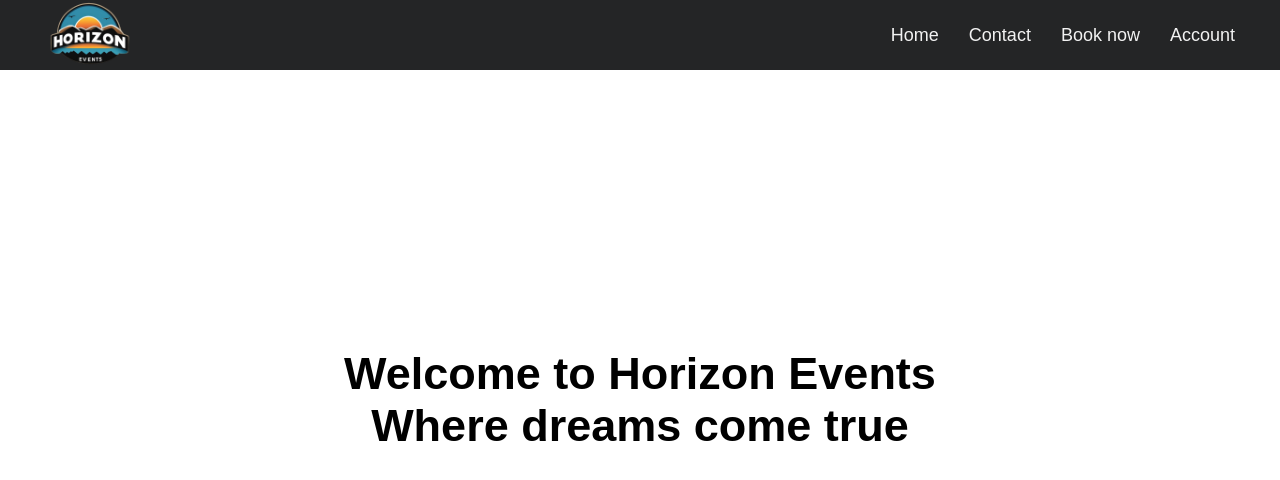
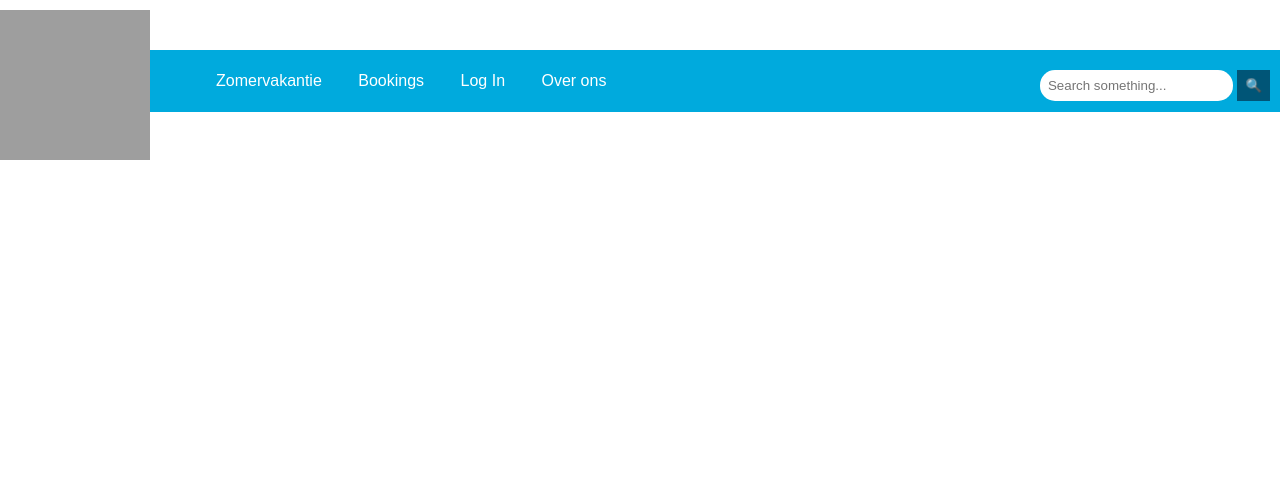
Before and after one commit to MorgueVC/travelagency, a PHP site: page / in a window 1280 px wide. Shown: the top 480 px of the page. Run offline with PHP 8.4, Linux system fonts and the light colour scheme; grey boxes are pictures that could not be loaded.

Commit message:
index.php
index.php

```diff
--- a/webapp2/html/CSS/style.css
+++ b/webapp2/html/CSS/style.css
@@ -1,276 +1,55 @@
-.horizon-logo {
-    height: 120px;
+body {
+  margin: 0;
+  font-family: Arial, sans-serif;
 }
-@import url('https://fonts.googleapis.com/css2?family=Poppins:wght@200;300;400;500;600;700&display=swap');
-*{
-  margin: 0;
-  padding: 0;
-  box-sizing: border-box;
-  font-family: 'Poppins', sans-serif;
+.Main-logo{
+  position: fixed;
+  top: 10px;
+  width: 150px;
+  height: 150px;
 }
-nav{
-  position: fixed;
-  z-index: 99;
-  width: 100%;
-
-  background: #242526;
-}
-nav .wrapper{
-  position: relative;
-  max-width: 1300px;
-  padding: 0px 30px;
-  height: 70px;
-  line-height: 70px;
-  margin: auto;
-  display: flex;
-  align-items: center;
-  justify-content: space-between;
-}
-.wrapper .logo a{
-  color: #f2f2f2;
-  font-size: 30px;
-  font-weight: 600;
-  text-decoration: none;
-}
-.wrapper .nav-links{
-  display: inline-flex;
-}
-.nav-links li{
-  list-style: none;
-}
-.nav-links li a{
-  color: #f2f2f2;
-  text-decoration: none;
-  font-size: 18px;
-  font-weight: 500;
-  padding: 9px 15px;
-  border-radius: 5px;
-  transition: all 0.3s ease;
-}
-.nav-links li a:hover{
-  background: #3A3B3C;
-}
-.nav-links .mobile-item{
-  display: none;
-}
-.nav-links .drop-menu{
-  position: absolute;
-  background: #242526;
-  width: 180px;
-  line-height: 45px;
-  top: 85px;
-  opacity: 0;
-  visibility: hidden;
-  box-shadow: 0 6px 10px rgba(0,0,0,0.15);
-}
-.nav-links li:hover .drop-menu,
-.nav-links li:hover .mega-box{
-  transition: all 0.3s ease;
-  top: 70px;
-  opacity: 1;
-  visibility: visible;
-}
-.drop-menu li a{
-  width: 100%;
-  display: block;
-  padding: 0 0 0 15px;
-  font-weight: 400;
-  border-radius: 0px;
-}
-.mega-box{
-  position: absolute;
-  left: 0;
-  width: 100%;
-  padding: 0 30px;
-  top: 85px;
-  opacity: 0;
-  visibility: hidden;
-}
-.mega-box .content{
-  background: #242526;
-  padding: 25px 20px;
-  display: flex;
-  width: 100%;
-  justify-content: space-between;
-  box-shadow: 0 6px 10px rgba(0,0,0,0.15);
-}
-.mega-box .content .row{
-  width: calc(25% - 30px);
-  line-height: 45px;
-}
-.content .row img{
-  width: 100%;
-  height: 100%;
-  object-fit: cover;
-}
-.content .row header{
-  color: #f2f2f2;
-  font-size: 20px;
-  font-weight: 500;
-}
-.content .row .mega-links{
-  margin-left: -40px;
-  border-left: 1px solid rgba(255,255,255,0.09);
-}
-.row .mega-links li{
-  padding: 0 20px;
-}
-.row .mega-links li a{
-  padding: 0px;
-  padding: 0 20px;
-  color: #d9d9d9;
-  font-size: 17px;
-  display: block;
-}
-.row .mega-links li a:hover{
-  color: #f2f2f2;
-}
-.wrapper .btn{
-  color: #fff;
-  font-size: 20px;
-  cursor: pointer;
-  display: none;
-}
-.wrapper .btn.close-btn{
-  position: absolute;
-  right: 30px;
-  top: 10px;
+.navbar {
+  background-color: #00AADD;
+  padding: 10px 0;
+  color: white;
+  margin-top: 50px;
+  margin-left: 100px;
+  padding-left: 100px;
 }
 
-@media screen and (max-width: 970px) {
-  .wrapper .btn{
-    display: block;
-  }
-  .wrapper .nav-links{
-    position: fixed;
-    height: 100vh;
-    width: 100%;
-    max-width: 350px;
-    top: 0;
-    left: -100%;
-    background: #242526;
-    display: block;
-    padding: 50px 10px;
-    line-height: 50px;
-    overflow-y: auto;
-    box-shadow: 0px 15px 15px rgba(0,0,0,0.18);
-    transition: all 0.3s ease;
-  }
-  /* custom scroll bar */
-  ::-webkit-scrollbar {
-    width: 10px;
-  }
-  ::-webkit-scrollbar-track {
-    background: #242526;
-  }
-  ::-webkit-scrollbar-thumb {
-    background: #3A3B3C;
-  }
-  #menu-btn:checked ~ .nav-links{
-    left: 0%;
-  }
-  #menu-btn:checked ~ .btn.menu-btn{
-    display: none;
-  }
-  #close-btn:checked ~ .btn.menu-btn{
-    display: block;
-  }
-  .nav-links li{
-    margin: 15px 10px;
-  }
-  .nav-links li a{
-    padding: 0 20px;
-    display: block;
-    font-size: 20px;
-  }
-  .nav-links .drop-menu{
-    position: static;
-    opacity: 1;
-    top: 65px;
-    visibility: visible;
-    padding-left: 20px;
-    width: 100%;
-    max-height: 0px;
-    overflow: hidden;
-    box-shadow: none;
-    transition: all 0.3s ease;
-  }
-  #showDrop:checked ~ .drop-menu,
-  #showMega:checked ~ .mega-box{
-    max-height: 100%;
-  }
-  .nav-links .desktop-item{
-    display: none;
-  }
-  .nav-links .mobile-item{
-    display: block;
-    color: #f2f2f2;
-    font-size: 20px;
-    font-weight: 500;
-    padding-left: 20px;
-    cursor: pointer;
-    border-radius: 5px;
-    transition: all 0.3s ease;
-  }
-  .nav-links .mobile-item:hover{
-    background: #3A3B3C;
-  }
-  .drop-menu li{
-    margin: 0;
-  }
-  .drop-menu li a{
-    border-radius: 5px;
-    font-size: 18px;
-  }
-  .mega-box{
-    position: static;
-    top: 65px;
-    opacity: 1;
-    visibility: visible;
-    padding: 0 20px;
-    max-height: 0px;
-    overflow: hidden;
-    transition: all 0.3s ease;
-  }
-  .mega-box .content{
-    box-shadow: none;
-    flex-direction: column;
-    padding: 20px 20px 0 20px;
-  }
-  .mega-box .content .row{
-    width: 100%;
-    margin-bottom: 15px;
-    border-top: 1px solid rgba(255,255,255,0.08);
-  }
-  .mega-box .content .row:nth-child(1),
-  .mega-box .content .row:nth-child(2){
-    border-top: 0px;
-  }
-  .content .row .mega-links{
-    border-left: 0px;
-    padding-left: 15px;
-  }
-  .row .mega-links li{
-    margin: 0;
-  }
-  .content .row header{
-    font-size: 19px;
-  }
-}
-nav input{
-  display: none;
+.navbar a {
+  color: white;
+  padding: 12px 16px;
+  text-decoration: none;
+  display: inline-block;
+
 }
 
-.body-text{
-  position: absolute;
-  top: 50%;
-  left: 50%;
-  transform: translate(-50%, -50%);
-  width: 100%;
-  text-align: center;
-  padding: 0 30px;
+/* Logo stijlen */
+.logo {
+  font-size: 24px;
+  font-weight: bold;
 }
-.body-text div{
-  font-size: 45px;
-  font-weight: 600;
+
+/* Zoekbalk stijlen */
+.search-box {
+  float: right;
+  padding: 10px;
 }
+
+/* Input veld binnen zoekbalk */
+.search-box input[type="text"] {
+  padding: 8px;
+  border: none;
+  border-radius: 15px;
+  top: 1px;
+}
+
+/* Zoekknop binnen zoekbalk */
+.search-box button {
+  padding: 8px;
+  background-color: #005577;
+  color: white;
+  border: none;
+  cursor: pointer;
+}
--- a/webapp2/html/index.html
+++ b/webapp2/html/index.html
@@ -9,81 +9,17 @@
 <header>
 </header>
 <body>
-    <nav>
-        <div class="wrapper">
-          <img class="horizon-logo" src="media/output.png">
+  <img class="Main-logo" src="/travelagency/webapp2/img/horizoneevents.png" alt="Horizone Events">
+    <div class="navbar">
+      <a href="#">Zomervakantie</a>
+    <a href="#">Bookings</a>
+    <a href="#">Log In</a>
+    <a href="#">Over ons</a>
+    <div class="search-box">
+    <input type="text" placeholder="Search something...">
+    <button>🔍</button>
+    </div>
+    </div>
 
-          <input type="radio" name="slider" id="menu-btn">
-          <input type="radio" name="slider" id="close-btn">
-          <ul class="nav-links">
-            <label for="close-btn" class="btn close-btn"><i class="fas fa-times"></i></label>
-            <li><a href="index.html">Home</a></li>
-            <li>
-              <a href="#" class="desktop-item">Contact</a>
-              <input type="checkbox" id="showDrop">
-              <label for="showDrop" class="mobile-item">Dropdown Menu</label>
-              <ul class="drop-menu">
-                <li><a href="#">Contact</a></li>
-                <li><a href="#">About us</a></li>
-              </ul>
-            </li>
-            <li>
-              <a href="#" class="desktop-item">Book now</a>
-              <input type="checkbox" id="showMega">
-              <label for="showMega" class="mobile-item">Mega Menu</label>
-              <div class="mega-box">
-                <div class="content">
-                  <div class="row">
-                    <img src="https://fadzrinmadu.github.io/hosted-assets/responsive-mega-menu-and-dropdown-menu-using-only-html-and-css/img.jpg" alt="">
-                  </div>
-                  <div class="row">
-                    <header>Design Services</header>
-                    <ul class="mega-links">
-                      <li><a href="#">Graphics</a></li>
-                      <li><a href="#">Vectors</a></li>
-                      <li><a href="#">Business cards</a></li>
-                      <li><a href="#">Custom logo</a></li>
-                    </ul>
-                  </div>
-                  <div class="row">
-                    <header>Email Services</header>
-                    <ul class="mega-links">
-                      <li><a href="#">Personal Email</a></li>
-                      <li><a href="#">Business Email</a></li>
-                      <li><a href="#">Mobile Email</a></li>
-                      <li><a href="#">Web Marketing</a></li>
-                    </ul>
-                  </div>
-                  <div class="row">
-                    <header>Security services</header>
-                    <ul class="mega-links">
-                      <li><a href="#">Site Seal</a></li>
-                      <li><a href="#">VPS Hosting</a></li>
-                      <li><a href="#">Privacy Seal</a></li>
-                      <li><a href="#">Website design</a></li>
-                    </ul>
-                  </div>
-                </div>
-              </div>
-            </li>
-            <li>
-                <a href="#" class="desktop-item">Account</a>
-                <input type="checkbox" id="showDrop2">
-                <label for="showDrop" class="mobile-item">account</label>
-                <ul class="drop-menu">
-                  <li><a href="#">Bookings</a></li>
-                  <li><a href="#">Management</a></li>
-                </ul>
-              </li>
-          </ul>
-          <label for="menu-btn" class="btn menu-btn"><i class="fas fa-bars"></i></label>
-        </div>
-      </nav>
-
-      <div class="body-text">
-        <div class="title">Welcome to Horizon Events</div>
-        <div class="sub-title">Where dreams come true</div>
-      </div>
-      <a href="login.php">Click here to login or create an account.</a>
 </body>
 </html>
```
Also changed, not shown: webapp2/img/horizoneevents.png (added).
